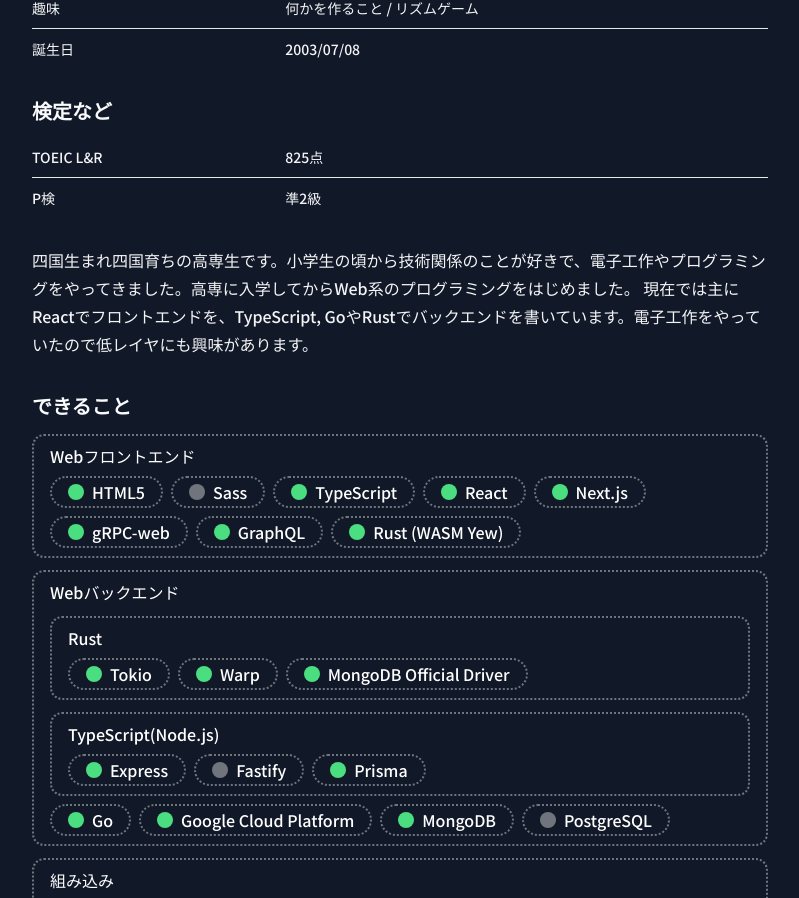
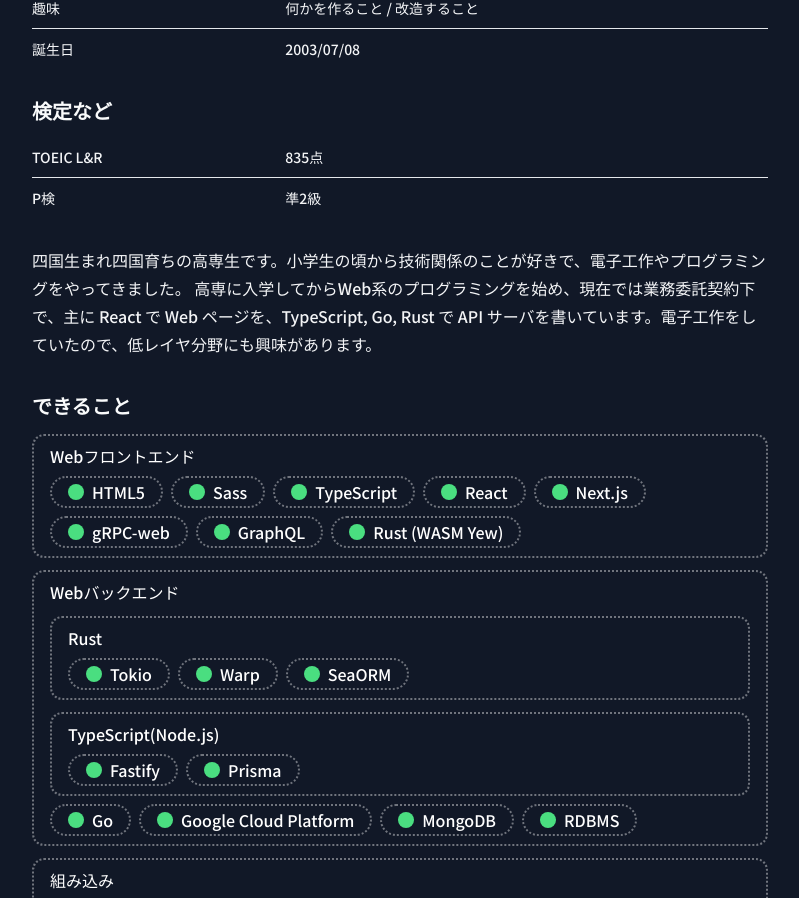
Before and after one commit to kawaemon/portfolio, a Next.js app: page / in a window 1280 px wide. Shown: the part 960-1858 px from the top of the page, without its empty margins (240-1039 px from the left). Built offline with nearby package versions, Linux system fonts and the light colour scheme.

Commit message:
fix: update to latest information

```diff
--- a/src/components/Header.tsx
+++ b/src/components/Header.tsx
@@ -19,7 +19,8 @@
             高専生 & Webデベロッパ
         </p>
 
-        <div className="flex flex-row gap-x-4">
+        <ul className="flex flex-row gap-x-4">
+            <li>
                 <a
                     target="_blank"
                     rel="noopener noreferrer"
@@ -27,6 +28,8 @@
                 >
                     <Twitter size={30} />
                 </a>
+            </li>
+            <li>
                 <a
                     target="_blank"
                     rel="noopener noreferrer"
@@ -34,6 +37,8 @@
                 >
                     <GitHub size={30} />
                 </a>
+            </li>
+            <li>
                 <a
                     target="_blank"
                     rel="noopener noreferrer"
@@ -41,6 +46,7 @@
                 >
                     <Key size={30} />
                 </a>
-        </div>
+            </li>
+        </ul>
     </header>
 );
--- a/src/components/Profile.tsx
+++ b/src/components/Profile.tsx
@@ -18,7 +18,7 @@
                     <TableData key_="所属" value="四国のどこかの高専" />
                     <TableData
                         key_="趣味"
-                        value="何かを作ること / リズムゲーム"
+                        value="何かを作ること / 改造すること"
                     />
                     <TableData key_="誕生日" value="2003/07/08" />
                 </tbody>
@@ -27,14 +27,16 @@
             <h3 className="text-xl mt-2">検定など</h3>
             <table className="mt-1">
                 <tbody>
-                    <TableData key_="TOEIC L&R" value="825点" />
+                    <TableData key_="TOEIC L&R" value="835点" />
                     <TableData key_="P検" value="準2級" />
                 </tbody>
             </table>
 
             <p className="mt-2">
-                四国生まれ四国育ちの高専生です。小学生の頃から技術関係のことが好きで、電子工作やプログラミングをやってきました。高専に入学してからWeb系のプログラミングをはじめました。
-                現在では主にReactでフロントエンドを、TypeScript, GoやRustでバックエンドを書いています。電子工作をやっていたので低レイヤにも興味があります。
+                四国生まれ四国育ちの高専生です。小学生の頃から技術関係のことが好きで、電子工作やプログラミングをやってきました。
+                高専に入学してからWeb系のプログラミングを始め、現在では業務委託契約下で、主に
+                React で Web ページを、TypeScript, Go, Rust で API
+                サーバを書いています。電子工作をしていたので、低レイヤ分野にも興味があります。
             </p>
         </section>
     );
--- a/src/components/Skills.tsx
+++ b/src/components/Skills.tsx
@@ -1,13 +1,11 @@
-import React, { FC } from "react";
+import React, { FC, ReactNode } from "react";
 
-type SkillLevel = "fine" | "good";
+type SkillLevel = "fine";
 
 const skillLevelToColor = (l: SkillLevel) => {
     switch (l) {
         case "fine":
             return "text-green-400";
-        case "good":
-            return "text-white opacity-40";
     }
 };
 
@@ -57,7 +55,7 @@
         sectionName: "Webフロントエンド",
         list: [
             { level: "fine", text: "HTML5" },
-            { level: "good", text: "Sass" },
+            { level: "fine", text: "Sass" },
             { level: "fine", text: "TypeScript" },
             { level: "fine", text: "React" },
             { level: "fine", text: "Next.js" },
@@ -74,29 +72,29 @@
                 list: [
                     { level: "fine", text: "Tokio" },
                     { level: "fine", text: "Warp" },
-                    { level: "fine", text: "MongoDB Official Driver" },
+                    { level: "fine", text: "SeaORM" },
                 ],
             },
             {
                 sectionName: "TypeScript(Node.js)",
                 list: [
-                    { level: "fine", text: "Express" },
-                    { level: "good", text: "Fastify" },
+                    { level: "fine", text: "Fastify" },
                     { level: "fine", text: "Prisma" },
                 ],
             },
             { level: "fine", text: "Go" },
             { level: "fine", text: "Google Cloud Platform" },
             { level: "fine", text: "MongoDB" },
-            { level: "good", text: "PostgreSQL" },
+            { level: "fine", text: "RDBMS" },
         ],
     },
     {
         sectionName: "組み込み",
         list: [
-            { level: "fine", text: "C (AVR)" },
+            { level: "fine", text: "C (AVR, PIC)" },
+            { level: "fine", text: "ASM (PIC)" },
             { level: "fine", text: "Arduino" },
-            { level: "good", text: "Python3 (Raspberry Pi GPIO)" },
+            { level: "fine", text: "Python3 (Raspberry Pi GPIO)" },
         ],
     },
     {
```
Lines whose indentation alone changed are shown as unchanged.
